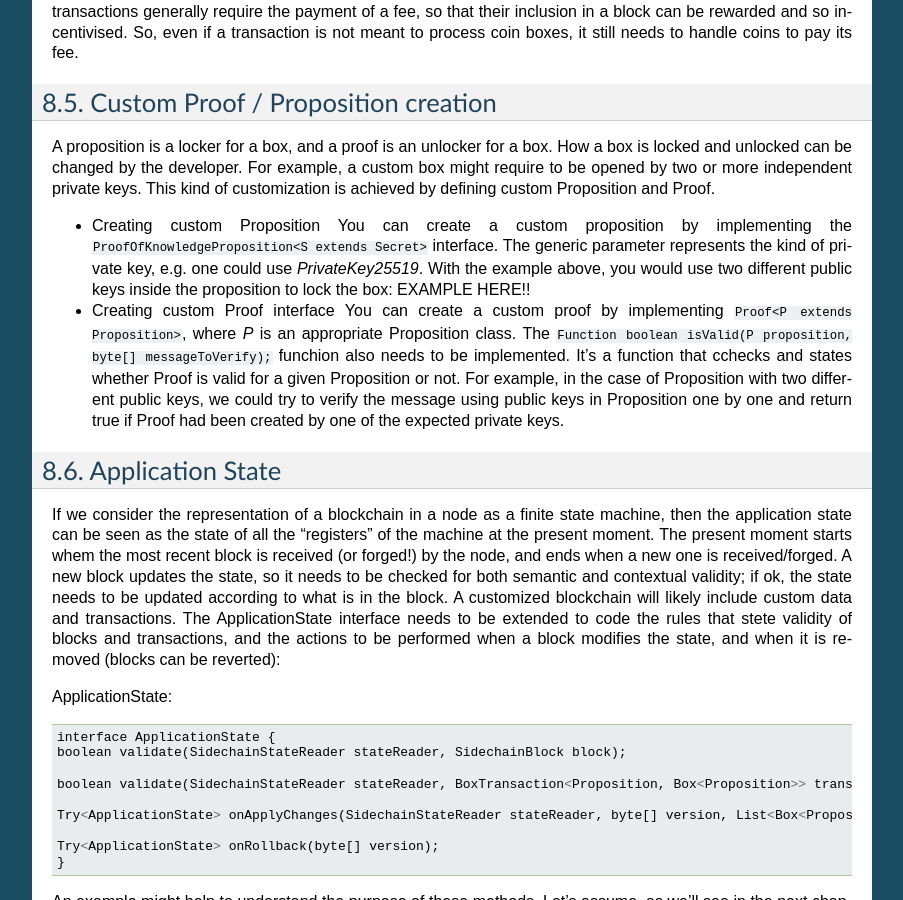
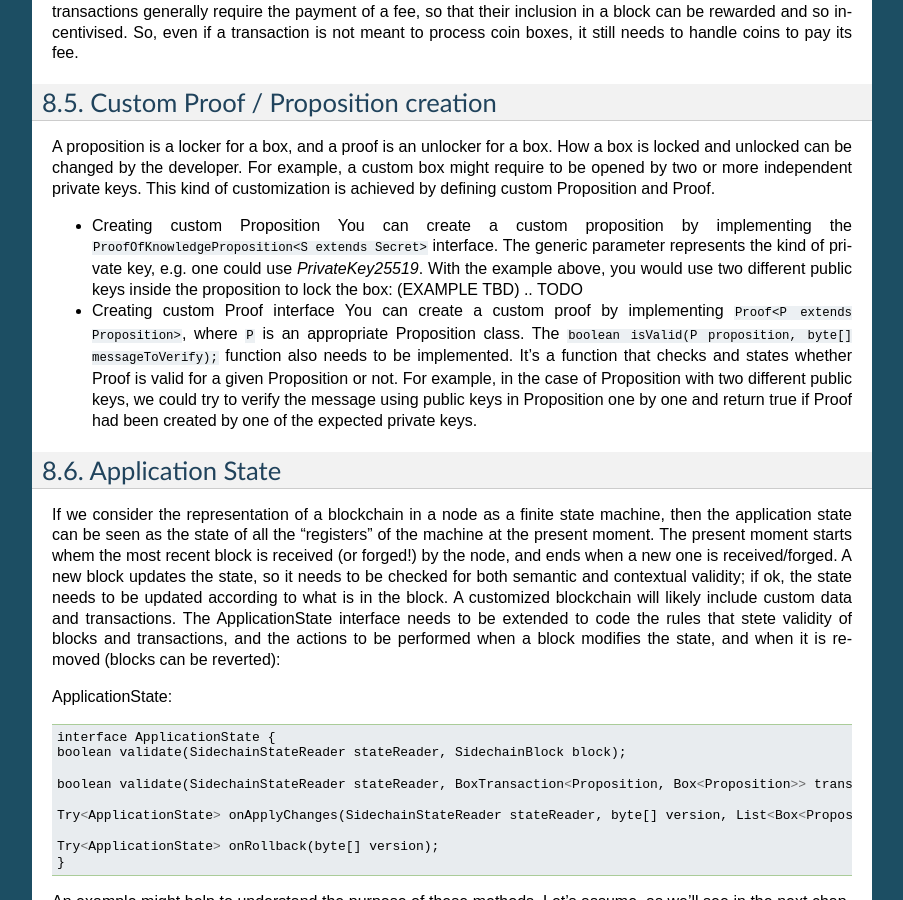
Before and after one commit to HorizenOfficial/developer-horizen-global, a Sphinx documentation site: the page built from docs/introduction/Sidechain-SDK-extension.rst, in a window 1280 px wide and 900 px high, scrolled down 2775 px. Shown: the whole window, without its empty margins (198-1101 px from the left). Built offline with Sphinx 7.4.7, drawn with Linux system fonts in a browser that asks for light colours.

Commit message:
spelling and grammar in code description

```diff
--- a/docs/introduction/Sidechain-SDK-extension.rst
+++ b/docs/introduction/Sidechain-SDK-extension.rst
@@ -136,10 +136,10 @@ Custom Proof / Proposition creation
 A proposition is a locker for a box, and a proof is an unlocker for a box. How a box is locked and unlocked can be changed by the developer. For example, a custom box might require to be opened by two or more independent private keys. This kind of customization is achieved by defining custom Proposition and Proof.
 
 * Creating custom Proposition
-  You can create a custom proposition by implementing the ``ProofOfKnowledgeProposition<S extends Secret>`` interface. The generic parameter represents the kind of private key, e.g. one could use *PrivateKey25519*. With the example above, you would use two different public keys inside the proposition to lock the box: EXAMPLE HERE!!
+  You can create a custom proposition by implementing the ``ProofOfKnowledgeProposition<S extends Secret>`` interface. The generic parameter represents the kind of private key, e.g. one could use *PrivateKey25519*. With the example above, you would use two different public keys inside the proposition to lock the box: (EXAMPLE TBD) .. TODO
 
 * Creating custom Proof interface
-  You can create a custom proof by implementing ``Proof<P extends Proposition>``, where *P* is an appropriate Proposition class. The ``Function boolean isValid(P proposition, byte[] messageToVerify);`` funchion also needs to be implemented. It's a function that cchecks and states whether Proof is valid for a given Proposition or not. For example, in the case of Proposition with two different public keys, we could try to verify the message using public keys in Proposition one by one and return true if Proof had been created by one of the expected private keys.
+  You can create a custom proof by implementing ``Proof<P extends Proposition>``, where ``P`` is an appropriate Proposition class. The ``boolean isValid(P proposition, byte[] messageToVerify);`` function also needs to be implemented. It's a function that checks and states whether Proof is valid for a given Proposition or not. For example, in the case of Proposition with two different public keys, we could try to verify the message using public keys in Proposition one by one and return true if Proof had been created by one of the expected private keys.
 
 Application State
 ###########################
```
